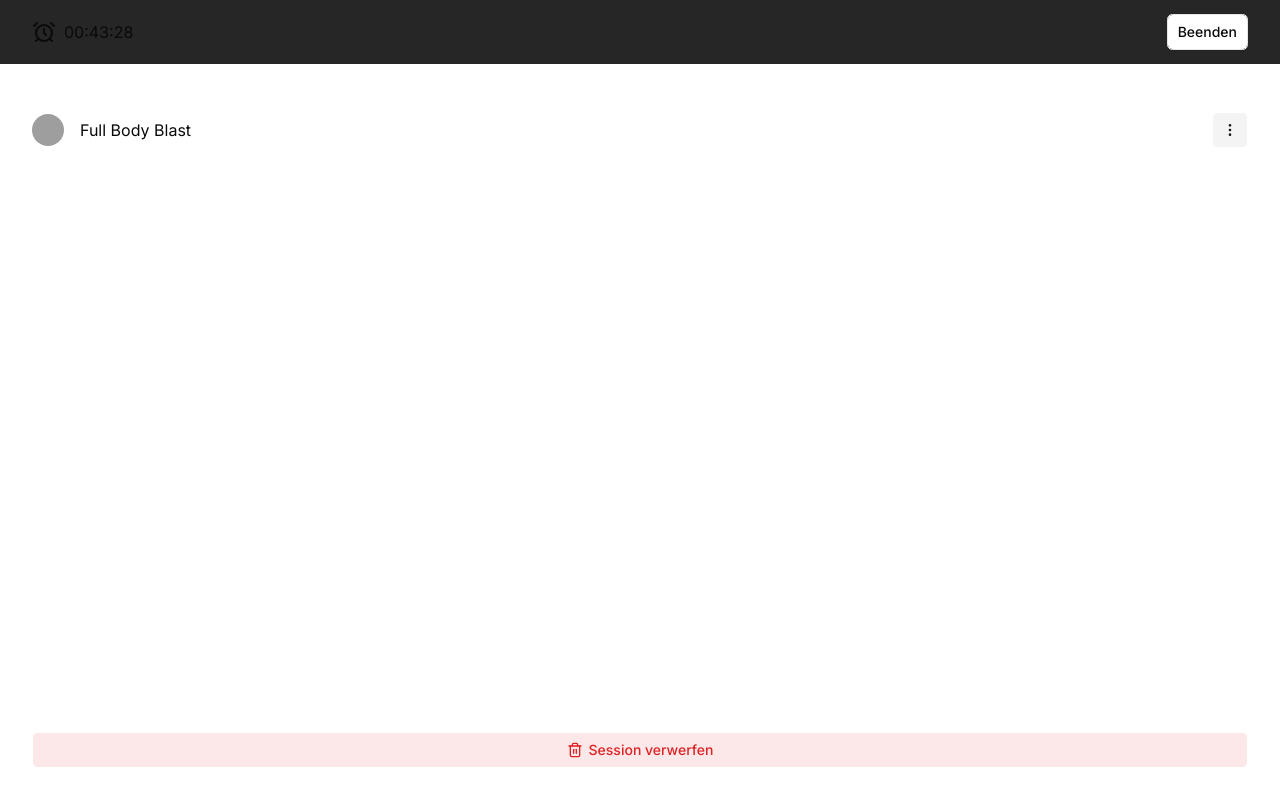
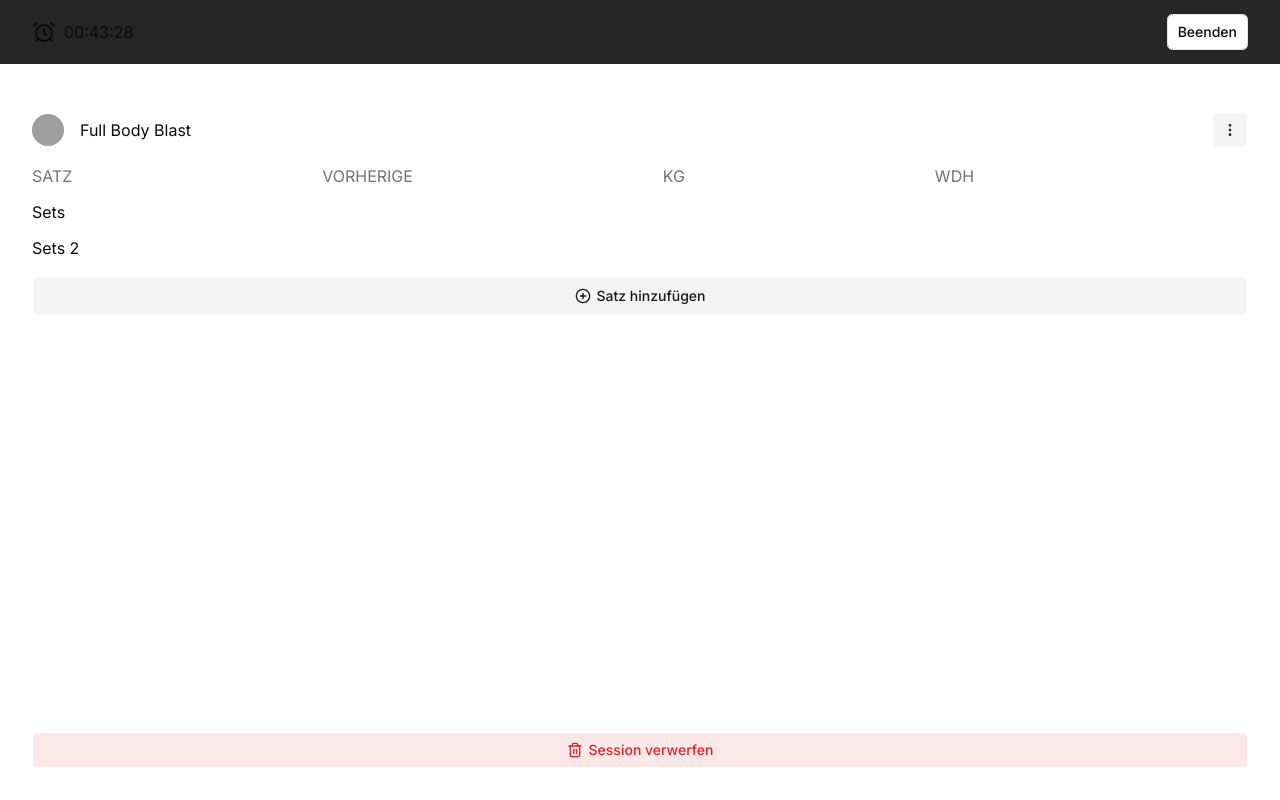
Before and after one commit to BirnadinErick/gymlog, a Next.js app: page /record-workout in a window 1280 px wide. Built offline with nearby package versions, Linux system fonts and the light colour scheme; grey boxes are pictures that could not be loaded.

Commit message:
feat: Add WorkoutBody and AddSetzBtn components to the record workout page.

```diff
--- a/app/record-workout/page.tsx
+++ b/app/record-workout/page.tsx
@@ -1,5 +1,7 @@
 import WorkoutScreenLayout from "@/components/layouts/workout-screen-layout";
+import AddSetzBtn from "@/components/record-workout/add-sets-btn";
 import RecordWorkoutTopbar from "@/components/record-workout/topbar";
+import WorkoutBody from "@/components/record-workout/workout-body";
 import WorkoutCardHead from "@/components/record-workout/workout-card-head";
 import dummyWorkouts from "@/lib/dummydata/workouts.json";
 
@@ -17,6 +19,9 @@ export default async function RecordWorkoutPage(props: {
           heading={dummyWorkouts.workouts[0].heading}
           imageURL={dummyWorkouts.workouts[0].imageUrl}
         />
+
+        <WorkoutBody />
+        <AddSetzBtn />
       </div>
     </WorkoutScreenLayout>
   );
--- /dev/null
+++ b/components/record-workout/add-sets-btn.tsx
@@ -0,0 +1,13 @@
+import { CirclePlusIcon } from "lucide-react";
+import { Button } from "../ui/button";
+
+export default function AddSetzBtn() {
+  return (
+    <div>
+      <Button size="lg" variant="secondary" className="w-full">
+        <CirclePlusIcon />
+        Satz hinzufügen
+      </Button>
+    </div>
+  );
+}
--- /dev/null
+++ b/components/record-workout/workout-body.tsx
@@ -0,0 +1,15 @@
+export default function WorkoutBody() {
+  return (
+    <div className="my-4 grid grid-cols-1 gap-y-3">
+      <div className="text-neutral-500 uppercase flex items-baseline justify-between">
+        <p>Satz</p>
+        <p>Vorherige</p>
+        <p>KG</p>
+        <p>WDH</p>
+        <div className="w-[24px]"></div>
+      </div>
+      <div>Sets</div>
+      <div>Sets 2</div>
+    </div>
+  );
+}
```
